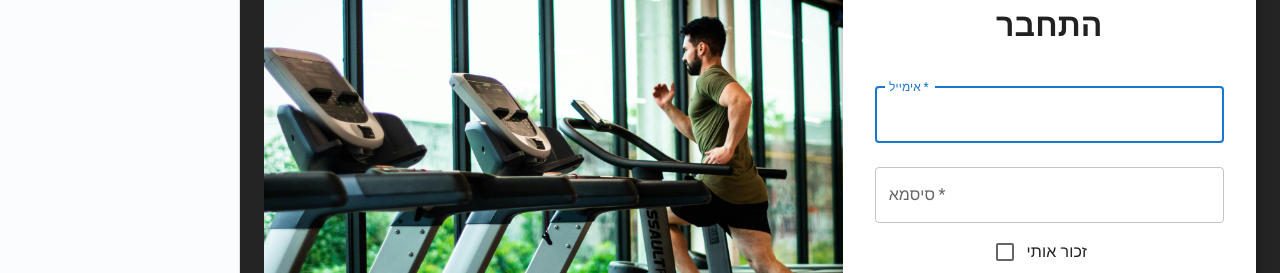
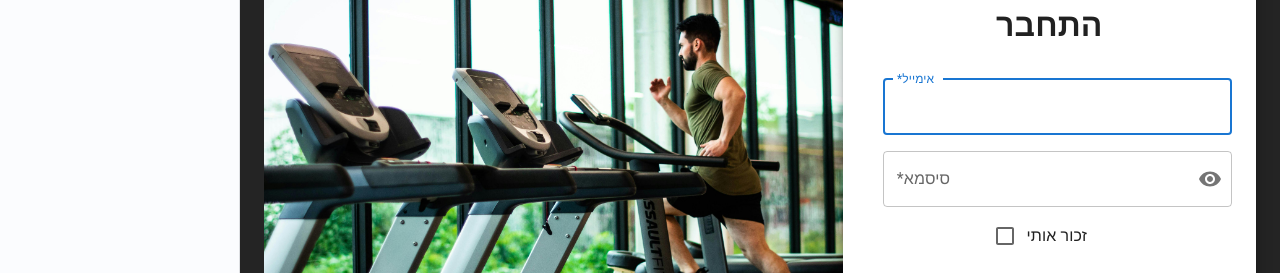
Before and after one commit to Gilad-Y/GymLink, a React (Create React App) app in the folder frontEnd/gymlink/: page /login in a window 1280 px wide. Shown: the part 148-421 px from the top of the page. Built offline with nearby package versions, Linux system fonts and the light colour scheme.

Commit message:
mission CRUD

```diff
--- a/frontEnd/gymlink/src/Components/mainModal/missions/addMission/addMission.tsx
+++ b/frontEnd/gymlink/src/Components/mainModal/missions/addMission/addMission.tsx
@@ -12,11 +12,13 @@ import { missionModel } from "../../../../models/missionModel";
 import Textarea from "@mui/joy/Textarea";
 import TraineesList from "../../../pages/addData/traineesList/traineesList";
 import store from "../../../../redux/store";
+import Switch from '@mui/joy/Switch';
 interface props {
   data?: any;
   onClose: () => void;
 }
 function AddMission(props: props): JSX.Element {
+  const [disableDate, setDisable] = React.useState<boolean>(false);
   const [today] = React.useState(() => {
     // Get today's date in the format YYYY-MM-DD
     return new Date().toISOString().split("T")[0];
@@ -74,13 +76,34 @@ function AddMission(props: props): JSX.Element {
               <Textarea {...register("content")} required sx={{ mb: 1 }} />
             </FormControl>
             <FormControl>
-              <FormLabel> תאריך לביצוע-לא חובה</FormLabel>
+            <FormLabel>
+              <Switch
+              defaultChecked={disableDate}
+              onChange={()=>{
+                setDisable(!disableDate)
+
+              }}
+
+
+              />
+              תאריך לביצוע
+
+               {/* <Typography component="label" startDecorator={<Switch  defaultChecked={disableDate}
+              onChange={()=>{
+                setDisable(!disableDate)
+              }} sx={{ ml: 1 }} />}>
+                 Turn alarm on
+                </Typography> */}
+              </FormLabel>
             <Input
               type="date"
               slotProps={{
                 input: {},
               }}
               {...register("lastDate")}
+              disabled={!disableDate}
+              id="myInput"
+              // ref={inputRef}
             />
           </FormControl>
             <Button type="submit" color="success">
--- a/frontEnd/gymlink/src/Components/mainModal/missions/editMission/editMission.tsx
+++ b/frontEnd/gymlink/src/Components/mainModal/missions/editMission/editMission.tsx
@@ -12,19 +12,29 @@ import { missionModel } from "../../../../models/missionModel";
 import Textarea from "@mui/joy/Textarea";
 import TraineesList from "../../../pages/addData/traineesList/traineesList";
 import store from "../../../../redux/store";
+import Switch from '@mui/joy/Switch';
+import { Typography } from "@mui/joy";
 interface props {
   data: any;
   onClose: () => void;
 }
 function EditMission(props: props): JSX.Element {
   const { handleSubmit, register } = useForm<missionModel>();
+  const [disableDate, setDisable] = React.useState<boolean>(
+  () => props.data.lastDate ? true : false
+);
+// const [inputValue, setInputValue] = React.useState();
   const editMission = (data: missionModel) => {
     //   data.coachId =
     //   data.traineeId =
     //   data.status = false;
     //   console.log(data);
+    props.data.content=data.content
+    props.data.lastDate=disableDate ? data.lastDate:null
+    console.log(data)
+    console.log(props.data)
     axios
-      .put(`http://localhost:4000/api/v1/mission/editMission`, data)
+      .put(`http://localhost:4000/api/v1/mission/updateMission/${props.data.id}`, props.data)
       .then(() => {
         props.onClose();
       });
@@ -37,7 +47,7 @@ function EditMission(props: props): JSX.Element {
     return `${year}-${month}-${day}`; // Format the date as "YYYY-MM-DD"
   };
 
-  console.log(props.data);
+  // console.log(props.data.lastDate?true:false);
   return (
     <div className="editMission">
       <h1>ערוך משימה</h1>
@@ -60,14 +70,35 @@ function EditMission(props: props): JSX.Element {
             />
           </FormControl>
           <FormControl>
-            <FormLabel> תאריך לביצוע-לא חובה</FormLabel>
+            <FormLabel>
+              <Switch
+              defaultChecked={disableDate}
+              onChange={()=>{
+                setDisable(!disableDate)
+
+              }}
+
+
+              />
+              תאריך לביצוע
+
+               {/* <Typography component="label" startDecorator={<Switch  defaultChecked={disableDate}
+              onChange={()=>{
+                setDisable(!disableDate)
+              }} sx={{ ml: 1 }} />}>
+                 Turn alarm on
+                </Typography> */}
+              </FormLabel>
             <Input
               type="date"
-              defaultValue={formatDate(props.data.lastDate)}
+              defaultValue={props.data.lastDate && formatDate(props.data.lastDate)}
               slotProps={{
                 input: {},
               }}
               {...register("lastDate")}
+              disabled={!disableDate}
+              id="myInput"
+              // ref={inputRef}
             />
           </FormControl>
           <Button type="submit" color="success">
--- a/frontEnd/gymlink/src/Components/pages/addData/addMission/addMission.tsx
+++ b/frontEnd/gymlink/src/Components/pages/addData/addMission/addMission.tsx
@@ -26,10 +26,9 @@ function AddMission(): JSX.Element {
         `http://localhost:4000/api/v1/mission/getAllMissionsForCoach/${params.id}`
       )
       .then((res: any) => {
-        console.log(res.data);
         setMission(res.data);
       });
-  }, [ref]);
+  }, [params.id, ref]);
   const handleModalToggle = () => {
     // props.refFn();
     setModalOpen((prev) => !prev); // Toggle the modal open/close state
@@ -39,6 +38,9 @@ function AddMission(): JSX.Element {
     setRefresh(!ref);
     setAddOpen((prev) => !prev); // Toggle the modal open/close state
   };
+  const refreshStatus=()=>{
+    setRefresh((prev) => !prev)
+  }
   function formatDate(dateString: string) {
     const date = new Date(dateString);
     const day = date.getDate().toString().padStart(2, "0");
@@ -50,13 +52,17 @@ function AddMission(): JSX.Element {
     // if (typeof mission.lastDate == "string") {
     //   mission.lastDate = formatDate(mission.lastDate);
     // }
-    mission.lastDate = formatDate(mission.lastDate);
-    console.log(formatDate(mission.lastDate));
+    // console.log((typeof mission.lastDate));
+    if(typeof (mission.lastDate) == "string"){
+     mission.lastDate = formatDate(mission.lastDate);
+    }else{
+      mission.lastDate=undefined
+    }
+
     setEdit(mission);
     handleModalToggle();
   };
   const deleteLine = (id: number) => {
-    console.log(id);
     axios
       .delete(`http://localhost:4000/api/v1/mission/deleteMission/${id}`)
       .then(() => {
@@ -89,7 +95,7 @@ function AddMission(): JSX.Element {
                       {mission.lastDate ? formatDate(mission.lastDate) : "-"}
                     </td>
                     <td>
-                      <MissionStatus id={+mission.id} />
+                      <MissionStatus id={+mission.id} ferFn={refreshStatus } />
                     </td>
                     <td>
                       <IconButton
--- a/frontEnd/gymlink/src/Components/pages/dashboard/missionTable/missionStatus/missionStatus.tsx
+++ b/frontEnd/gymlink/src/Components/pages/dashboard/missionTable/missionStatus/missionStatus.tsx
@@ -8,6 +8,7 @@ import CloseIcon from "@mui/icons-material/Close";
 import { pink } from "@mui/material/colors";
 interface props {
   id: number;
+  ferFn:()=>void
 }
 function MissionStatus(props: props): JSX.Element {
   const [missionStatus, setStatus] = useState("");
@@ -26,6 +27,7 @@ function MissionStatus(props: props): JSX.Element {
       })
       .then((res: any) => {
         setStatus(res.data);
+        props.ferFn()
       });
   };
   return (
--- a/frontEnd/gymlink/src/Components/pages/logIn/logIn.tsx
+++ b/frontEnd/gymlink/src/Components/pages/logIn/logIn.tsx
@@ -17,7 +17,14 @@ import store from "../../../redux/store";
 import { logInUser } from "../../../redux/usersReducer";
 import { useNavigate } from "react-router-dom";
 import logIngPic from "../../../media/logingpic.jpg";
-
+import OutlinedInput from '@mui/material/OutlinedInput';
+import InputLabel from '@mui/material/InputLabel';
+import InputAdornment from '@mui/material/InputAdornment';
+import IconButton from '@mui/material/IconButton';
+import FormControl from '@mui/material/FormControl';
+import Visibility from '@mui/icons-material/Visibility';
+import VisibilityOff from '@mui/icons-material/VisibilityOff';
+import React from "react";
 function LogIn(): JSX.Element {
   const nav = useNavigate();
   const {
@@ -41,6 +48,13 @@ function LogIn(): JSX.Element {
       .finally(() => {
         document.body.style.cursor = "default";
       });
+  };
+  const [showPassword, setShowPassword] = React.useState(false);
+
+  const handleClickShowPassword = () => setShowPassword((show) => !show);
+
+  const handleMouseDownPassword = (event: React.MouseEvent<HTMLButtonElement>) => {
+    event.preventDefault();
   };
   return (
     <div className="logIn">
@@ -88,7 +102,19 @@ function LogIn(): JSX.Element {
               >
                 <h1>התחבר</h1>
                 <form onSubmit={handleSubmit(logUser)}>
-                  <TextField
+                  <FormControl sx={{ m: 1 }} fullWidth variant="outlined">
+          <InputLabel htmlFor="email" >*אימייל</InputLabel>
+          <OutlinedInput
+          label="אימייל"
+                    required
+                    fullWidth
+                    id="email"
+                    autoComplete="email"
+                    autoFocus
+                    {...register("email")}
+          />
+        </FormControl>
+                  {/* <TextField
                     margin="normal"
                     required
                     fullWidth
@@ -97,18 +123,44 @@ function LogIn(): JSX.Element {
                     autoComplete="email"
                     autoFocus
                     {...register("email")}
-                  />
 
+                  /> */}
+{/*
                   <TextField
                     margin="normal"
-                    required
+                    // required
                     fullWidth
                     label="סיסמא"
                     type="password"
                     id="password"
                     autoComplete="current-password"
-                    {...register("_userPass")}
-                  />
+                    // {...register("_userPass")}
+                  /> */}
+                  <FormControl sx={{ m: 1, }} fullWidth variant="outlined">
+          <InputLabel htmlFor="outlined-adornment-password">*סיסמא</InputLabel>
+          <OutlinedInput
+
+          {...register("_userPass")}
+                    required
+                    fullWidth
+            id="outlined-adornment-password"
+            type={showPassword ? 'text' : 'password'}
+            endAdornment={
+              <InputAdornment position="end">
+                <IconButton
+                  aria-label="toggle password visibility"
+                  onClick={handleClickShowPassword}
+                  onMouseDown={handleMouseDownPassword}
+                  edge="end"
+                >
+                  {showPassword ? <VisibilityOff /> : <Visibility />}
+                </IconButton>
+              </InputAdornment>
+            }
+            label="Password"
+          />
+        </FormControl>
+        <br/>
                   <FormControlLabel
                     control={<Checkbox value="remember" color="primary" />}
                     label="זכור אותי"
```
Lines whose indentation alone changed are shown as unchanged.
